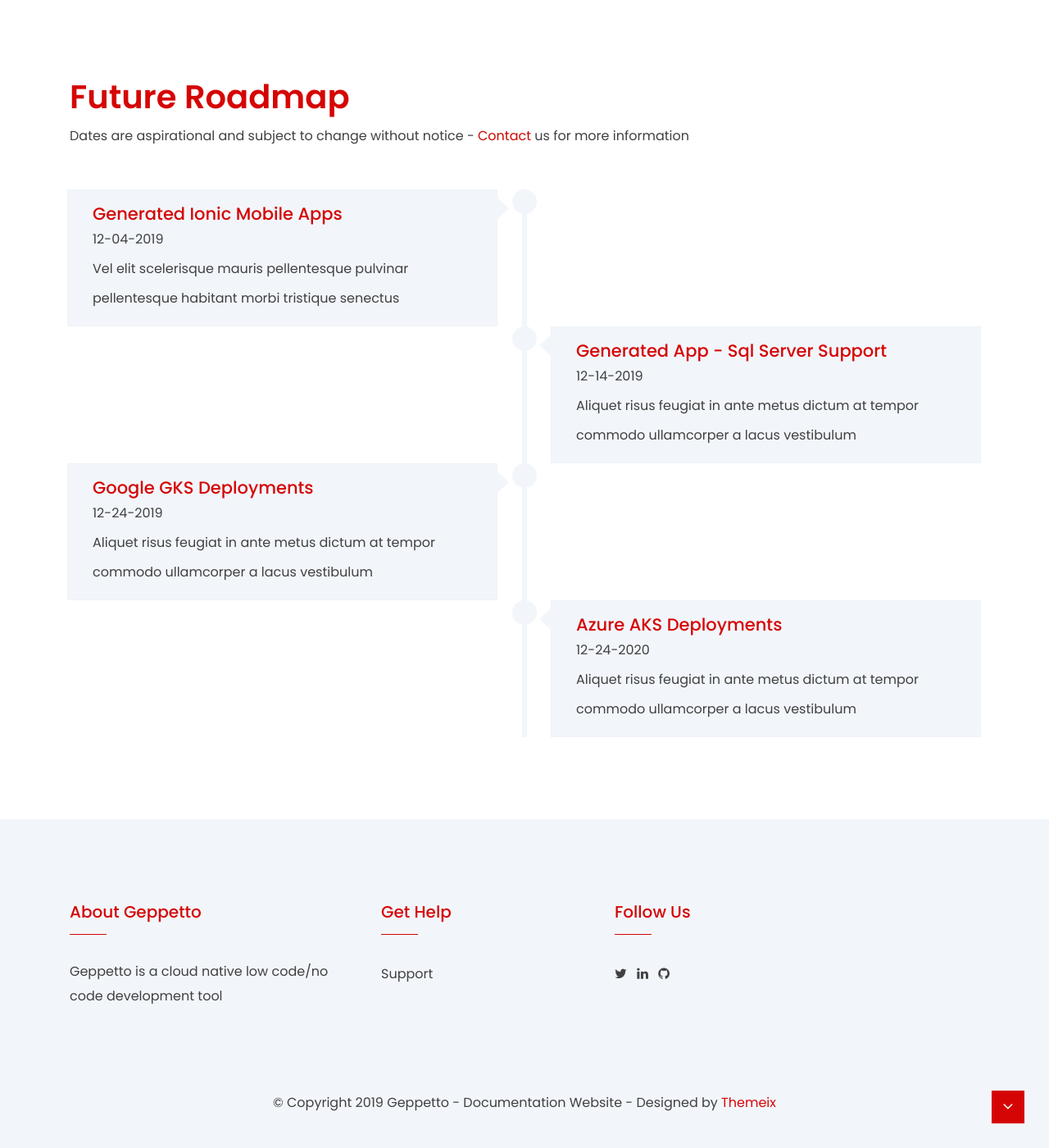
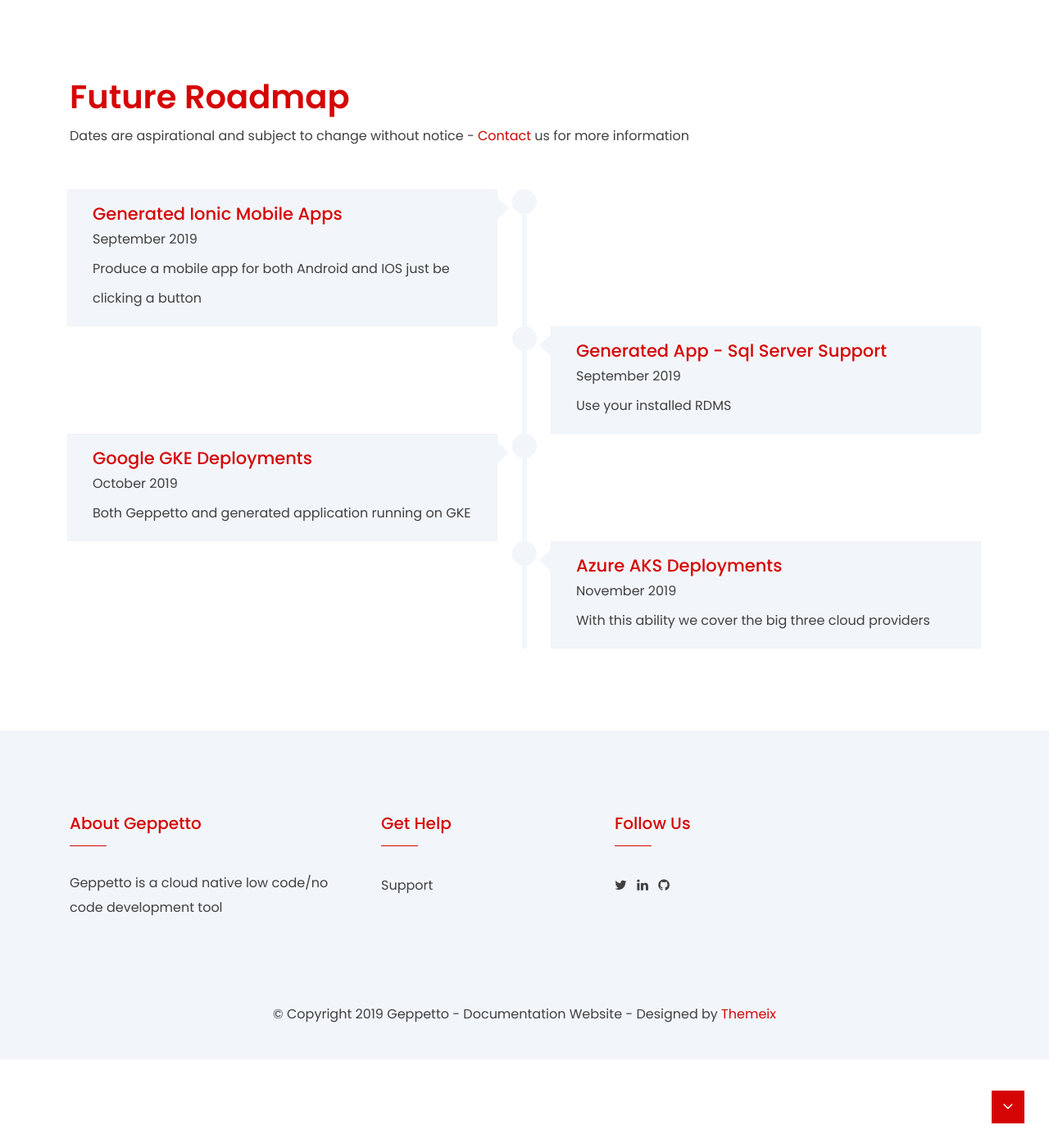
Before and after one commit to francois-dbag/TestDoxyTheme.github.io, a Jekyll site: the page built from index.html, in a window 1280 px wide and 1400 px high, scrolled down 2515 px. Shown: the whole window at 82% size. Built offline with Jekyll 4.4.1, drawn with Linux system fonts in a browser that asks for light colours.

Commit message:
finished timeline_area

```diff
--- a/_includes/timeline_area.html
+++ b/_includes/timeline_area.html
@@ -12,29 +12,29 @@
                     <li>
                         <div class="timeline-content">
                             <h4 class="heading-4">Generated Ionic Mobile Apps</h4>
-                            <p class="timeline-time">12-04-2019</p>
-                            <p class="timeline-desc">Vel elit scelerisque mauris pellentesque pulvinar pellentesque habitant morbi tristique senectus </p>
+                            <p class="timeline-time">September 2019</p>
+                            <p class="timeline-desc">Produce a mobile app for both Android and IOS just be clicking a button </p>
                         </div>
                     </li>
                     <li>
                         <div class="timeline-content">
                             <h4 class="heading-4">Generated App - Sql Server Support</h4>
-                            <p class="timeline-time">12-14-2019</p>
-                            <p class="timeline-desc">Aliquet risus feugiat in ante metus dictum at tempor commodo ullamcorper a lacus vestibulum </p>
+                            <p class="timeline-time">September 2019</p>
+                            <p class="timeline-desc">Use your installed RDMS </p>
                         </div>
                     </li>
                     <li>
                         <div class="timeline-content">
-                            <h4 class="heading-4">Google GKS Deployments</h4>
-                            <p class="timeline-time">12-24-2019</p>
-                            <p class="timeline-desc">Aliquet risus feugiat in ante metus dictum at tempor commodo ullamcorper a lacus vestibulum </p>
+                            <h4 class="heading-4">Google GKE Deployments</h4>
+                            <p class="timeline-time">October 2019</p>
+                            <p class="timeline-desc">Both Geppetto and generated application running on GKE </p>
                         </div>
                     </li>
                     <li>
                         <div class="timeline-content">
                             <h4 class="heading-4">Azure AKS Deployments</h4>
-                            <p class="timeline-time">12-24-2020</p>
-                            <p class="timeline-desc">Aliquet risus feugiat in ante metus dictum at tempor commodo ullamcorper a lacus vestibulum </p>
+                            <p class="timeline-time">November 2019</p>
+                            <p class="timeline-desc">With this ability we cover the big three cloud providers </p>
                         </div>
                     </li>
 
```
